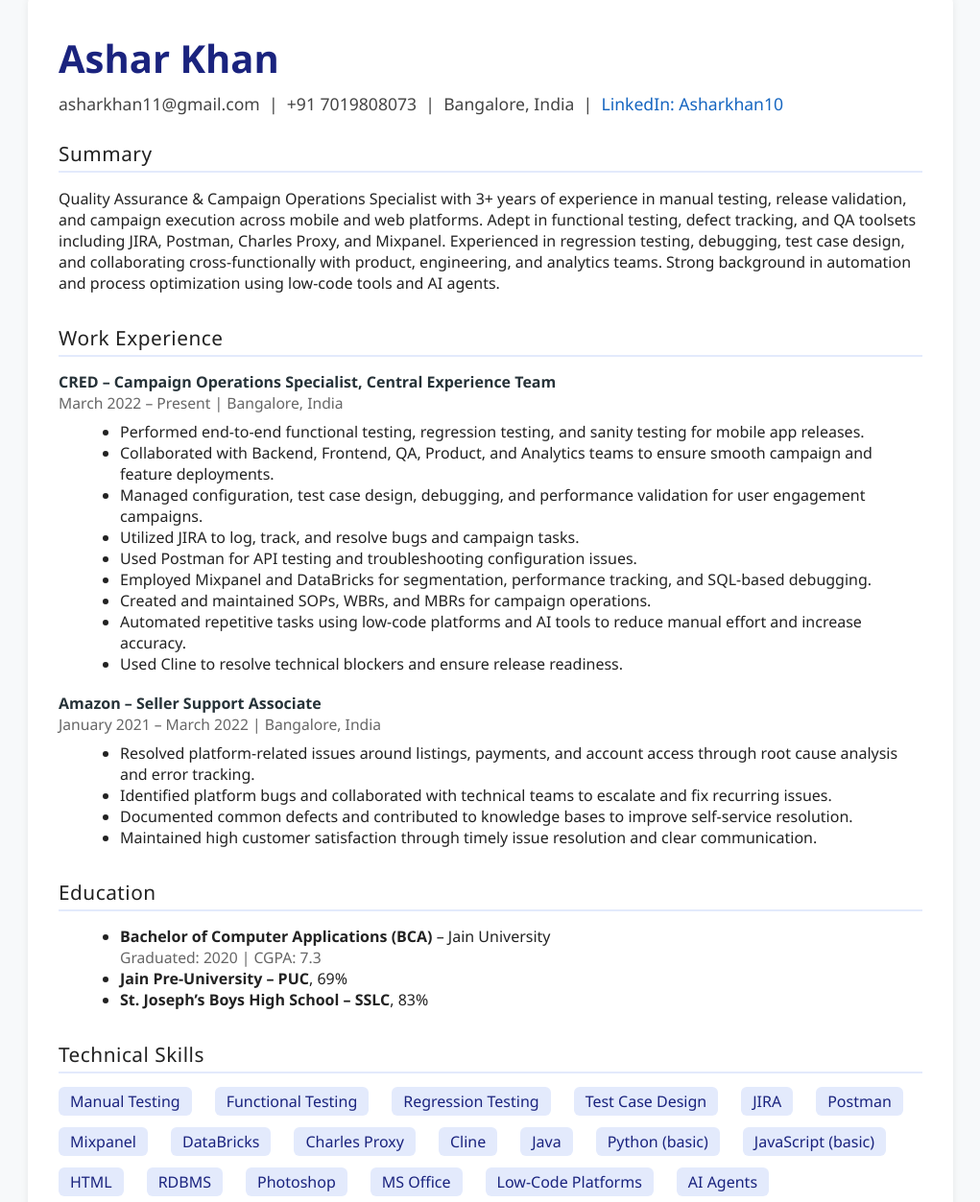
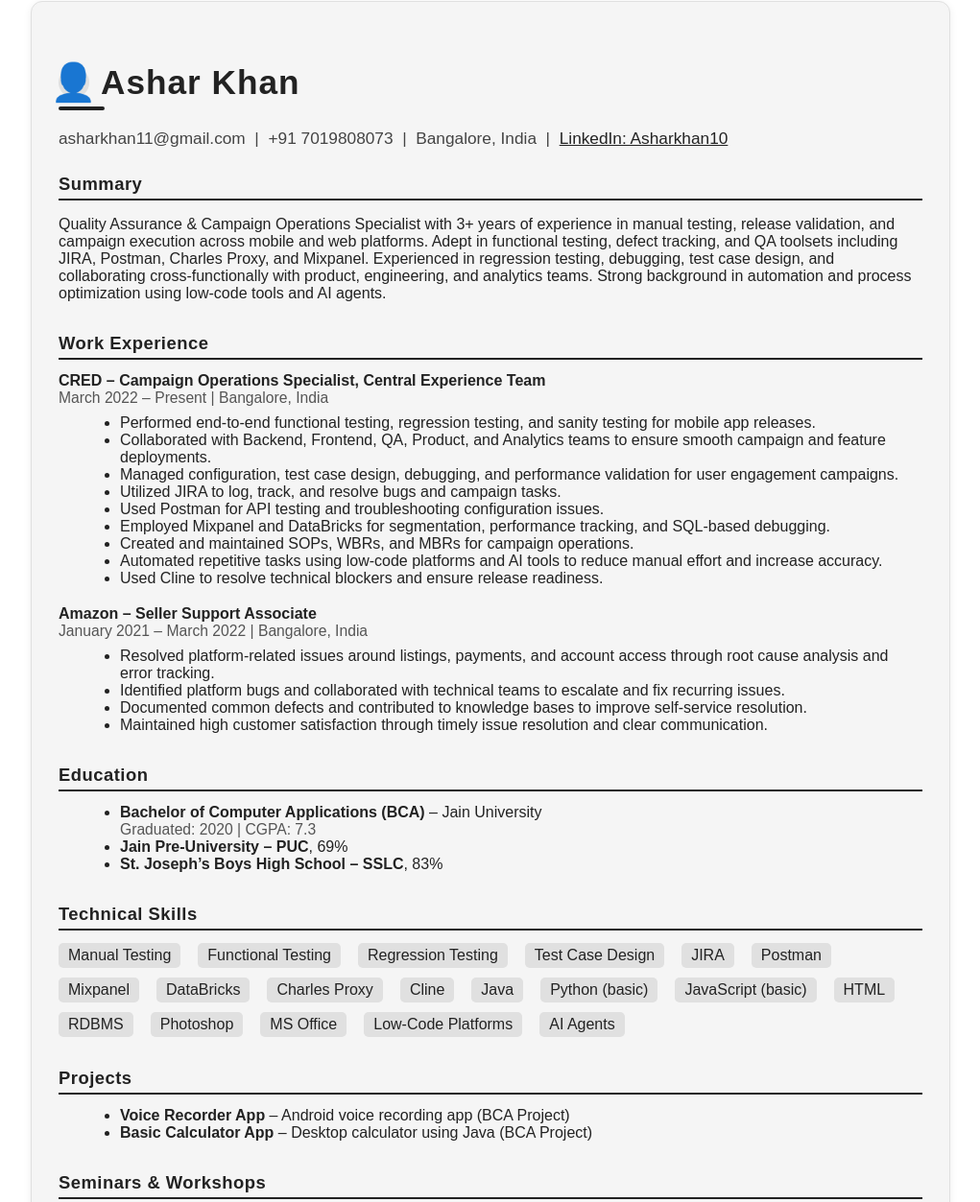
Before and after one commit to asharkhan-11/resume-site, a plain HTML site: page index.html in a window 1280 px wide. Shown: the part 47-1300 px from the top of the page at 96% size, without its empty margins (129-1150 px from the left). Drawn offline with Linux system fonts and the light colour scheme.

Commit message:
Add files via upload

```diff
--- a/index.html
+++ b/index.html
@@ -6,8 +6,8 @@
   <title>Ashar Khan - Resume</title>
   <style>
     body {
-      font-family: 'Segoe UI', Arial, sans-serif;
-      background: #f7f9fa;
+      font-family: Arial, Helvetica, sans-serif;
+      background: #fff;
       color: #222;
       margin: 0;
       padding: 0;
@@ -16,71 +16,82 @@
     }
     .container {
       max-width: 900px;
-      margin: 40px auto;
-      background: #fff;
+      margin: 48px auto 40px auto;
+      background: #f5f5f5;
       box-shadow: 0 2px 8px rgba(0,0,0,0.07);
-      border-radius: 10px;
-      padding: 40px 32px 32px 32px;
-      opacity: 0;
-      transform: translateY(40px);
-      animation: fadeInUp 1.1s cubic-bezier(.23,1.01,.32,1) 0.2s forwards;
-    }
-    @keyframes fadeInUp {
-      to {
-        opacity: 1;
-        transform: none;
-      }
-    }
-    h1, h2, h3 {
-      color: #1a237e;
-      margin-top: 0;
-      transition: color 0.3s;
+      border-radius: 12px;
+      padding: 40px 28px 28px 28px;
+      border: 1px solid #e0e0e0;
     }
     h1 {
-      font-size: 2.5em;
-      margin-bottom: 0.2em;
-      opacity: 0;
-      animation: fadeIn 1s 0.5s forwards;
+      font-size: 2.2em;
+      margin-bottom: 0.15em;
+      color: #222;
+      font-weight: bold;
+      letter-spacing: 1px;
+      display: flex;
+      align-items: center;
+      gap: 12px;
     }
-    @keyframes fadeIn {
-      to { opacity: 1; }
+    .profile-icon {
+      display: inline-block;
+      width: 32px;
+      height: 32px;
+      background: #e0e0e0;
+      border-radius: 50%;
+      display: flex;
+      align-items: center;
+      justify-content: center;
+      font-size: 1.1em;
+      color: #555;
+    }
+    .header-accent {
+      display: block;
+      width: 48px;
+      height: 4px;
+      border-radius: 2px;
+      background: #222;
+      margin: 0.2em 0 1.2em 0;
     }
     .contact {
-      font-size: 1.1em;
+      font-size: 1.08em;
       margin-bottom: 1.5em;
       color: #444;
-      opacity: 0;
-      animation: fadeIn 1s 0.7s forwards;
     }
     .contact a {
-      color: #1565c0;
-      text-decoration: none;
-      transition: color 0.3s;
+      color: #222;
+      text-decoration: underline;
+      font-weight: 500;
     }
     .contact a:hover {
-      color: #0d47a1;
-      text-decoration: underline;
+      color: #555;
+    }
+    /* Fade-in animation for sections */
+    .reveal {
+      opacity: 0;
+      transition: opacity 0.6s, transform 0.6s;
+      transform: translateY(24px);
+    }
+    .reveal.active {
+      opacity: 1;
+      transform: none;
+      transition: opacity 0.6s, transform 0.6s;
     }
     section {
       margin-bottom: 2em;
-      opacity: 0;
-      transform: translateY(30px);
-      animation: sectionFadeIn 0.9s cubic-bezier(.23,1.01,.32,1) forwards;
     }
-    section:nth-of-type(1) { animation-delay: 0.9s; }
-    section:nth-of-type(2) { animation-delay: 1.1s; }
-    section:nth-of-type(3) { animation-delay: 1.3s; }
-    section:nth-of-type(4) { animation-delay: 1.5s; }
-    section:nth-of-type(5) { animation-delay: 1.7s; }
-    section:nth-of-type(6) { animation-delay: 1.9s; }
-    section:nth-of-type(7) { animation-delay: 2.1s; }
-    section:nth-of-type(8) { animation-delay: 2.3s; }
-    section:nth-of-type(9) { animation-delay: 2.5s; }
-    @keyframes sectionFadeIn {
-      to {
-        opacity: 1;
-        transform: none;
-      }
+    h2.section-title {
+      border-bottom: 2px solid #222;
+      padding-bottom: 4px;
+      margin-bottom: 0.7em;
+      font-size: 1.15em;
+      color: #222;
+      font-weight: bold;
+      letter-spacing: 0.5px;
+      background: none;
+      opacity: 1;
+      animation: none;
+      text-shadow: none;
     }
     ul {
       margin: 0.5em 0 0.5em 1.5em;
@@ -88,65 +99,51 @@
     .skills-list, .other-skills-list, .interests-list {
       display: flex;
       flex-wrap: wrap;
-      gap: 12px 24px;
+      gap: 10px 18px;
       list-style: none;
       padding: 0;
       margin: 0.5em 0 0.5em 0;
     }
     .skills-list li, .other-skills-list li, .interests-list li {
-      background: #e3eafc;
-      color: #1a237e;
-      padding: 4px 12px;
-      border-radius: 6px;
+      background: #e0e0e0;
+      color: #222;
+      padding: 4px 10px;
+      border-radius: 5px;
       font-size: 1em;
-      transition: background 0.3s, color 0.3s, transform 0.3s;
-      cursor: pointer;
+      transition: background 0.2s, color 0.2s;
+      cursor: default;
+      box-shadow: none;
     }
     .skills-list li:hover, .other-skills-list li:hover, .interests-list li:hover {
-      background: #1565c0;
-      color: #fff;
-      transform: scale(1.08) translateY(-2px);
-      box-shadow: 0 2px 8px rgba(21,101,192,0.08);
-    }
-    .section-title {
-      border-bottom: 2px solid #e3eafc;
-      padding-bottom: 4px;
-      margin-bottom: 0.7em;
-      font-size: 1.3em;
-      letter-spacing: 0.5px;
-      opacity: 0;
-      animation: fadeIn 0.7s forwards;
-      animation-delay: 0.2s;
+      background: #d1d1d1;
+      color: #111;
     }
     .job-title {
       font-weight: bold;
-      color: #263238;
-      transition: color 0.3s;
-    }
-    .job-title:hover {
-      color: #1565c0;
+      color: #222;
     }
     .job-meta {
       font-size: 0.98em;
-      color: #666;
+      color: #555;
       margin-bottom: 0.2em;
-      transition: color 0.3s;
     }
     .edu-meta {
       font-size: 0.98em;
-      color: #666;
+      color: #555;
       margin-bottom: 0.2em;
-      transition: color 0.3s;
     }
     @media (max-width: 600px) {
       .container {
-        padding: 16px 4vw;
+        padding: 12px 2vw;
       }
       h1 {
-        font-size: 2em;
+        font-size: 1.3em;
+      }
+      .header-accent {
+        width: 32px;
+        height: 3px;
       }
     }
-    /* Smooth scroll for anchor links */
     html {
       scroll-behavior: smooth;
     }
@@ -154,7 +151,11 @@
 </head>
 <body>
   <div class="container">
-    <h1>Ashar Khan</h1>
+    <h1>
+      <span class="profile-icon">👤</span>
+      Ashar Khan
+    </h1>
+    <span class="header-accent"></span>
     <div class="contact">
       <span>asharkhan11@gmail.com</span> &nbsp;|&nbsp;
       <span>+91 7019808073</span> &nbsp;|&nbsp;
@@ -162,15 +163,15 @@
       <a href="https://www.linkedin.com/in/Asharkhan10" target="_blank">LinkedIn: Asharkhan10</a>
     </div>
 
-    <section>
-      <div class="section-title">Summary</div>
+    <section class="reveal">
+      <h2 class="section-title">Summary</h2>
       <p>
         Quality Assurance & Campaign Operations Specialist with 3+ years of experience in manual testing, release validation, and campaign execution across mobile and web platforms. Adept in functional testing, defect tracking, and QA toolsets including JIRA, Postman, Charles Proxy, and Mixpanel. Experienced in regression testing, debugging, test case design, and collaborating cross-functionally with product, engineering, and analytics teams. Strong background in automation and process optimization using low-code tools and AI agents.
       </p>
     </section>
 
-    <section>
-      <div class="section-title">Work Experience</div>
+    <section class="reveal">
+      <h2 class="section-title">Work Experience</h2>
       <div>
         <span class="job-title">CRED – Campaign Operations Specialist, Central Experience Team</span>
         <div class="job-meta">March 2022 – Present | Bangalore, India</div>
@@ -198,8 +199,8 @@
       </div>
     </section>
 
-    <section>
-      <div class="section-title">Education</div>
+    <section class="reveal">
+      <h2 class="section-title">Education</h2>
       <ul>
         <li>
           <strong>Bachelor of Computer Applications (BCA)</strong> – Jain University<br>
@@ -214,8 +215,8 @@
       </ul>
     </section>
 
-    <section>
-      <div class="section-title">Technical Skills</div>
+    <section class="reveal">
+      <h2 class="section-title">Technical Skills</h2>
       <ul class="skills-list">
         <li>Manual Testing</li>
         <li>Functional Testing</li>
@@ -239,16 +240,16 @@
       </ul>
     </section>
 
-    <section>
-      <div class="section-title">Projects</div>
+    <section class="reveal">
+      <h2 class="section-title">Projects</h2>
       <ul>
         <li><strong>Voice Recorder App</strong> – Android voice recording app (BCA Project)</li>
         <li><strong>Basic Calculator App</strong> – Desktop calculator using Java (BCA Project)</li>
       </ul>
     </section>
 
-    <section>
-      <div class="section-title">Seminars & Workshops</div>
+    <section class="reveal">
+      <h2 class="section-title">Seminars & Workshops</h2>
       <ul>
         <li>Cisco Packet Tracer – Jain University, 2018</li>
         <li>Ethical Hacking Workshop – Jain University, 2018</li>
@@ -256,16 +257,16 @@
       </ul>
     </section>
 
-    <section>
-      <div class="section-title">Achievements</div>
+    <section class="reveal">
+      <h2 class="section-title">Achievements</h2>
       <ul>
         <li>Best employee in CRED operations 2023 - 2024</li>
         <li>Runners-up – entrepreneur 2018 competition</li>
       </ul>
     </section>
 
-    <section>
-      <div class="section-title">Other Skills</div>
+    <section class="reveal">
+      <h2 class="section-title">Other Skills</h2>
       <ul class="other-skills-list">
         <li>Communication</li>
         <li>Leadership</li>
@@ -278,8 +279,8 @@
       </ul>
     </section>
 
-    <section>
-      <div class="section-title">Interests</div>
+    <section class="reveal">
+      <h2 class="section-title">Interests</h2>
       <ul class="interests-list">
         <li>Football</li>
         <li>Formula 1</li>
@@ -290,5 +291,27 @@
       </ul>
     </section>
   </div>
+  <script>
+    // Scroll-triggered fade-in animation for sections
+    document.addEventListener('DOMContentLoaded', function () {
+      const reveals = document.querySelectorAll('.reveal');
+      const options = { threshold: 0.15 };
+      const revealOnScroll = new IntersectionObserver(function (entries) {
+        entries.forEach(entry => {
+          if (entry.isIntersecting) {
+            entry.target.classList.add('active');
+          } else {
+            entry.target.classList.remove('active');
+          }
+        });
+      }, options);
+
+      reveals.forEach(section => {
+        section.classList.remove('slide-left', 'slide-right', 'zoom-in', 'bounce-in');
+        section.classList.add('fade-in');
+        revealOnScroll.observe(section);
+      });
+    });
+  </script>
 </body>
 </html>
```
